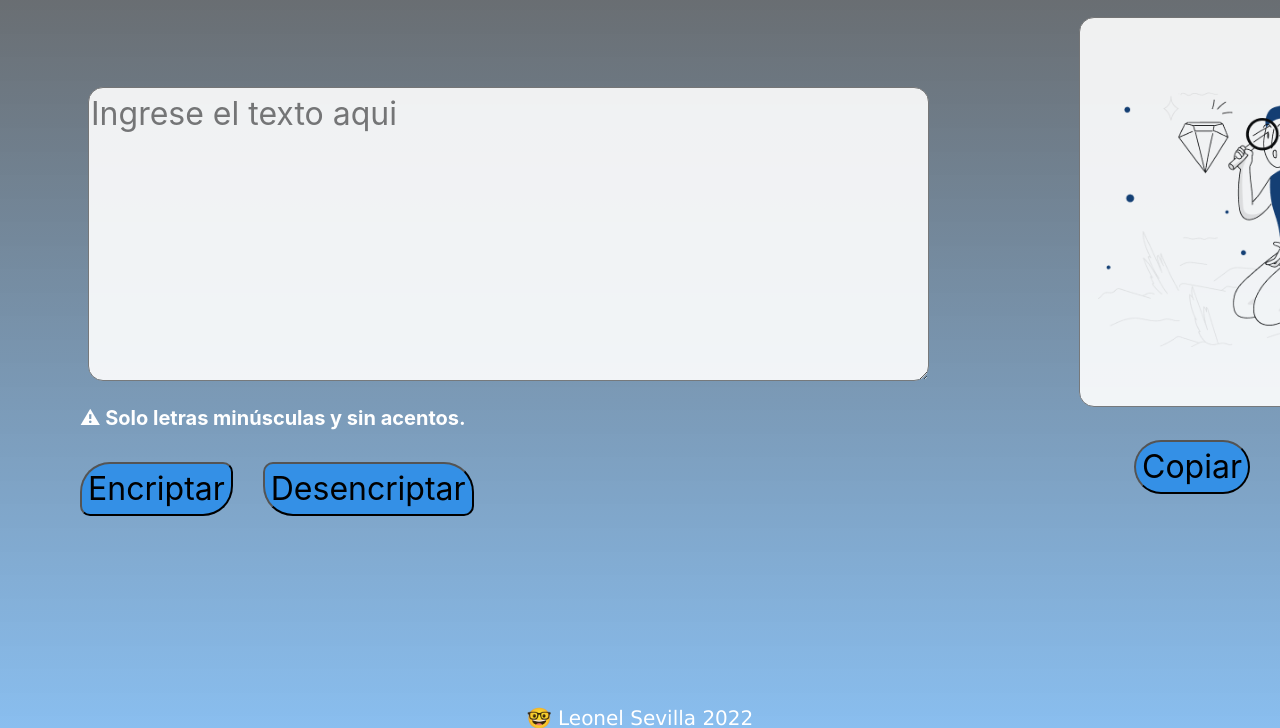
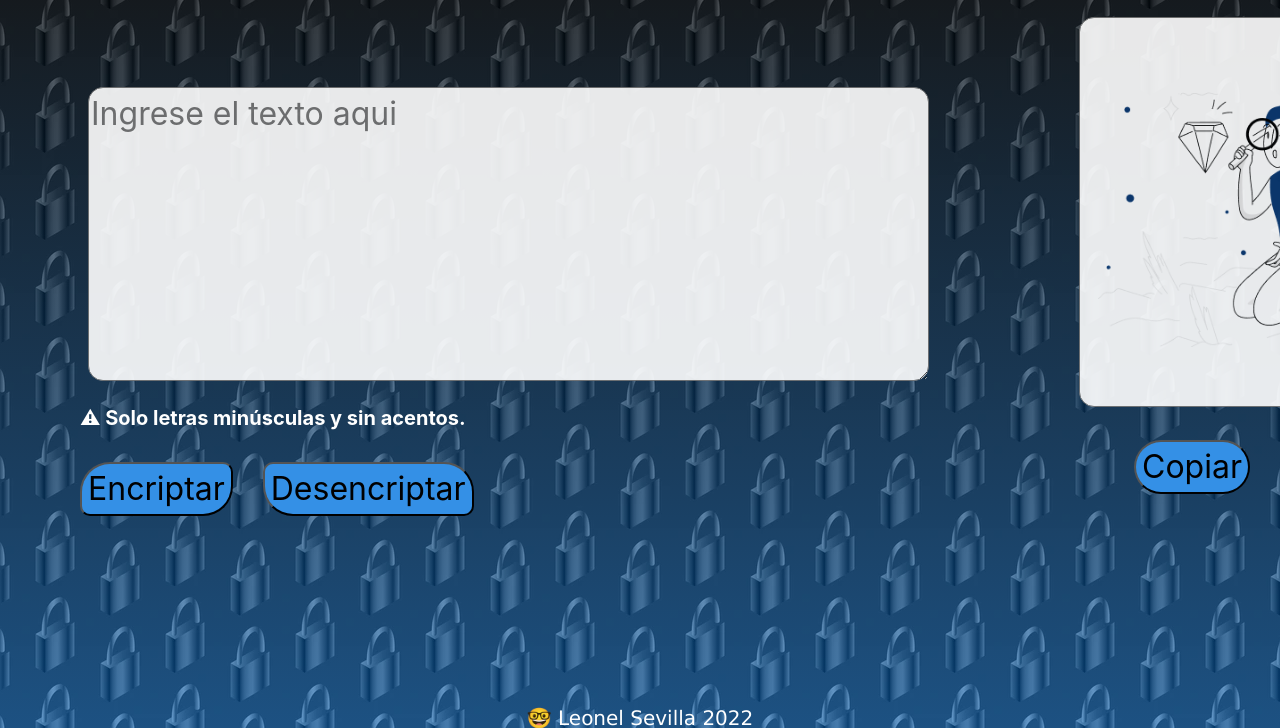
Before and after one commit to leonelsevilla/Encriptador_ONE, a plain HTML site: page index.html in a window 1280 px wide. Shown: the part 72-800 px from the top of the page. Drawn offline with Linux system fonts and the light colour scheme.

Commit message:
Cambiando ruta de imagen de fondo desde el archivo styles.css

```diff
--- a/style.css
+++ b/style.css
@@ -30,7 +30,7 @@ header h1{
 body{
     background:linear-gradient(180deg,
     rgba(0,0,0,0.6), rgba(3, 116, 221, 0.466)),
-    url(fondo.jpg);
+    url(imagenes/fondo.jpg);
 	height: 100vh;
 	background-position: center center;
 }
```
